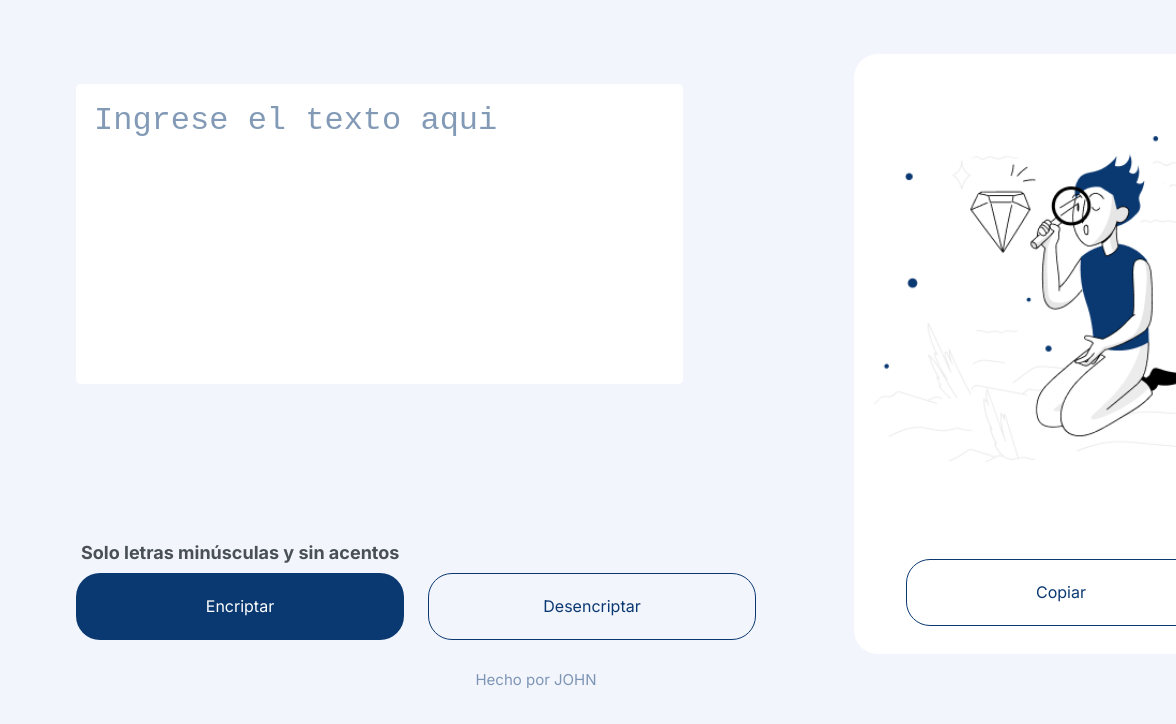
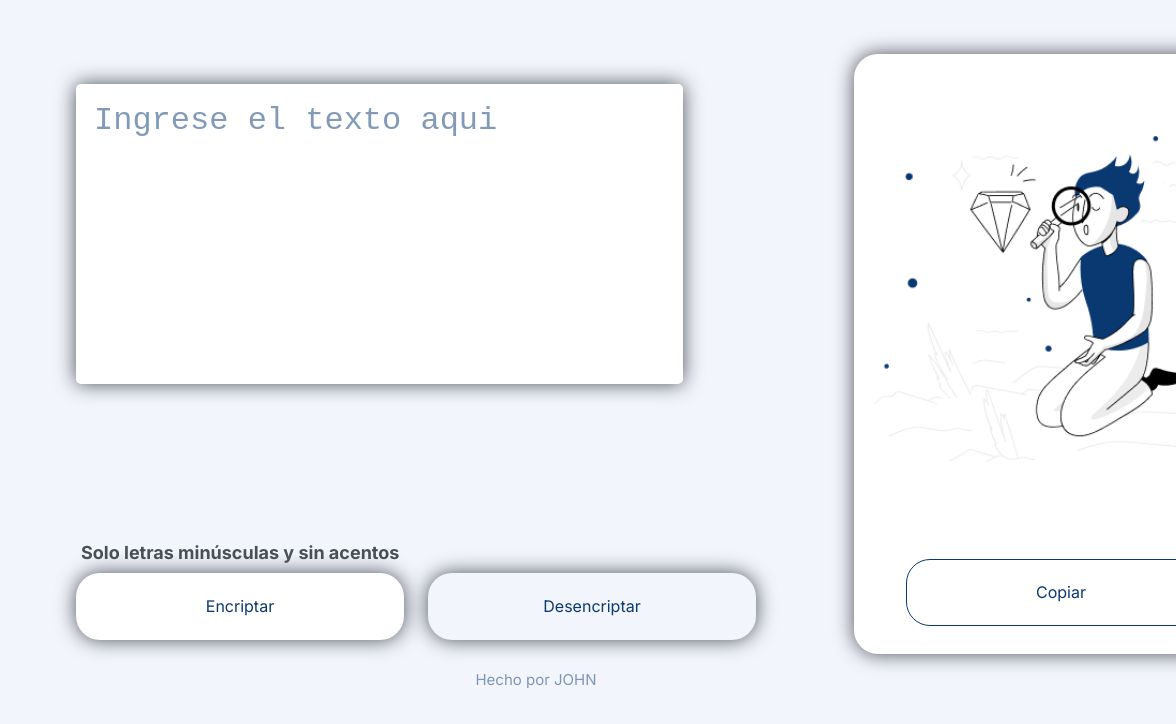
Before and after one commit to MysteriusEnergy/Encriptador, a plain HTML site: page index.html in a window 1280 px wide. In both pictures the pointer is over the button "Encriptar". Shown: the top 724 px of the page, 104-1280 px from the left. Drawn offline with Linux system fonts and the light colour scheme.

Commit message:
agregando estilo a los botones

```diff
--- a/css/style.css
+++ b/css/style.css
@@ -73,7 +73,7 @@ main {
     line-height: 48px;
     resize: none; /* Hacemos que el textarea sea no se pueda mover ni editar las el tamaño */
     border-radius: 5px;
-
+    box-shadow: 0 0 20px var(--color-h6);
 }
 
 /* ===============================================
@@ -114,6 +114,7 @@ main {
     color: var(--color-terciario);
     resize: none; /* Que no se pueda redimenzionar ni nada */
     font-size: 24px;
+    box-shadow: 0 0 20px var(--color-h6);
 }
 
 /* ==================================================================
@@ -161,13 +162,30 @@ h6 {
     font-size: 16px;
     border: none;
     cursor: pointer;
+    box-shadow: 0 0 20px var(--color-h6);
+
 }
+
+.btn-encriptar:hover {
+    background-color: var(--color-secundario);
+    color: var(--color-terciario);
+    border: 1px solid var(--color-terciario);
+    border: none;
+
+}
+
 
 .btn-desencriptar  {
     color: var(--color-terciario);
     background-color: var(--color-de-fondo);
     border: 1px solid var(--color-terciario);
+    border: none;
 
+}
+
+.btn-desencriptar:hover {
+    background-color: var(--color-terciario);
+    color: var(--color-secundario);
 }
 
 .btn-copiar {
@@ -183,6 +201,11 @@ h6 {
     font-family: var(--estilos-letras);
     font-size: 16px;
     cursor: pointer;
+}
+
+.btn-copiar:hover {
+    background: linear-gradient(to right, var(--color-terciario) , var(--color-de-fondo) , var(--color-terciario));
+
 }
 
 
```
